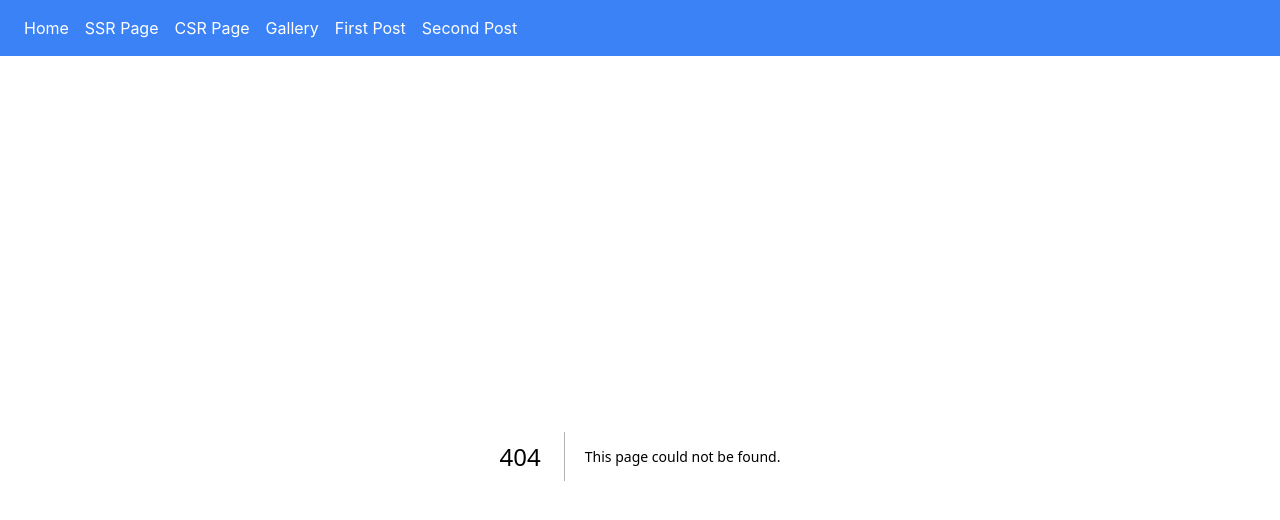
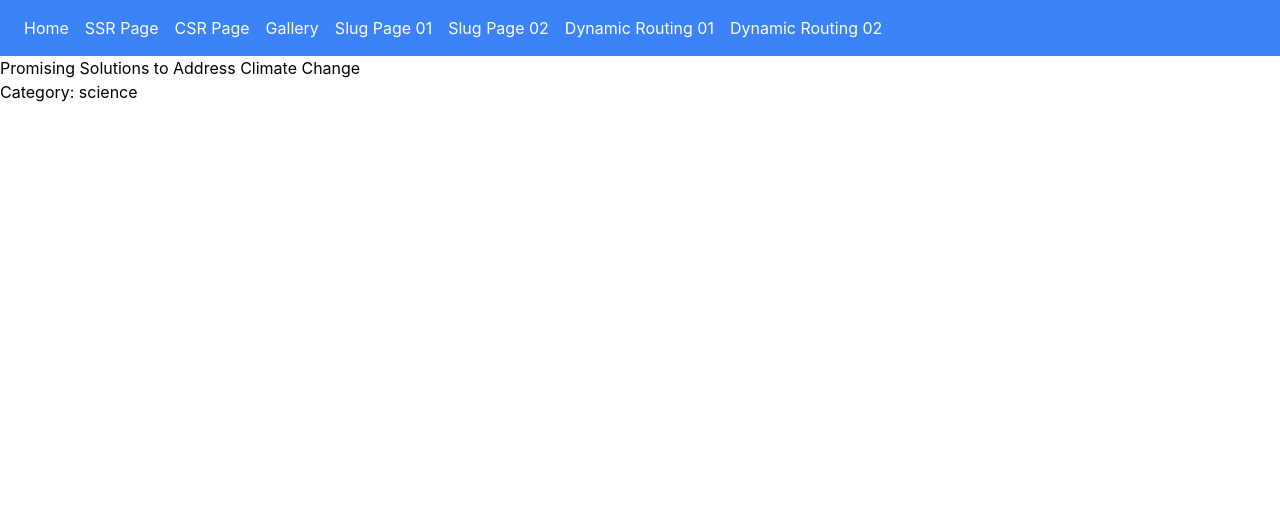
Before and after one commit to sanchit0496/nextjs_scaffolding, a Next.js app: page /posts/science/4 in a window 1280 px wide. Before the commit this address had no page. Shown: the top 520 px of the page. Built offline with nearby package versions, Linux system fonts and the light colour scheme.

Commit message:
adding the dynamic routing

```diff
--- a/components/Navbar/Navbar.js
+++ b/components/Navbar/Navbar.js
@@ -26,12 +26,22 @@ const NavBar = () => {
         </li>
         <li>
           <Link href="/first-post">
-            <span className="hover:bg-blue-700 p-2 rounded">First Post</span>
+            <span className="hover:bg-blue-700 p-2 rounded">Slug Page 01</span>
           </Link>
         </li>
         <li>
           <Link href="/second-post">
-            <span className="hover:bg-blue-700 p-2 rounded">Second Post</span>
+            <span className="hover:bg-blue-700 p-2 rounded">Slug Page 02</span>
+          </Link>
+        </li>
+        <li>
+          <Link href="/posts/technology/2">
+            <span className="hover:bg-blue-700 p-2 rounded">Dynamic Routing 01</span>
+          </Link>
+        </li>
+        <li>
+          <Link href="/posts/science/4">
+            <span className="hover:bg-blue-700 p-2 rounded">Dynamic Routing 02</span>
           </Link>
         </li>
       </ul>
--- /dev/null
+++ b/pages/posts/[category]/[postId].js
@@ -0,0 +1,42 @@
+import React from 'react';
+
+const postsData = {
+  technology: [
+    { id: 1, title: 'Exploring a New Programming Paradigm' },
+    { id: 2, title: 'Reviewing the Latest Innovative Gadgets' },
+  ],
+  science: [
+    { id: 3, title: 'Recent Breakthroughs in Space Exploration' },
+    { id: 4, title: 'Promising Solutions to Address Climate Change' },
+  ],
+};
+
+export async function getStaticPaths() {
+  const paths = [];
+  for (const category in postsData) {
+    for (const post of postsData[category]) {
+      paths.push({
+        params: { category, postId: post.id.toString() },
+      });
+    }
+  }
+  return { paths, fallback: false };
+}
+
+export async function getStaticProps({ params }) {
+  const postsForCategory = postsData[params.category];
+  const post = postsForCategory.find((post) => post.id === Number(params.postId));
+  return { props: { category: params.category, post } };
+}
+
+function Post({ category, post }) {
+  return (
+    <div>
+      <h1>{post.title}</h1>
+      <p>Category: {category}</p>
+      <p>{post.content}</p> {/* Add your content here */}
+    </div>
+  );
+}
+
+export default Post;
```
